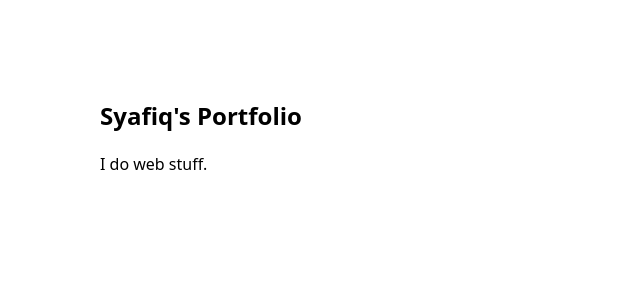
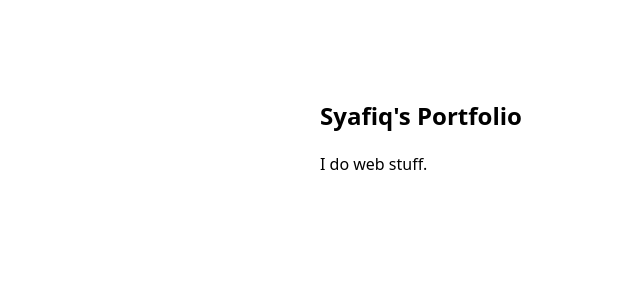
Before and after one commit to SyafiqAi/syafiq-portfolio-v2, a Vue app: page / in a window 1280 px wide. Shown: the top 300 px of the page, without its empty margins (0-640 px from the left). Built offline with nearby package versions, Linux system fonts and the light colour scheme.

Commit message:
feat: main template

```diff
--- a/src/views/HomeView.vue
+++ b/src/views/HomeView.vue
@@ -2,8 +2,10 @@
 </script>
 
 <template>
-        <main class="p-[100px]">
-            <h1 class="text-2xl font-bold mb-[20px]">Syafiq's Portfolio</h1>
-            <p>I do web stuff.</p>
-        </main>
+        <div >
+            <main class="mx-auto sm py-[100px] max-w-[640px]">
+                <h1 class="text-2xl font-bold mb-[20px]">Syafiq's Portfolio</h1>
+                <p>I do web stuff.</p>
+            </main>
+        </div>
 </template>
```
